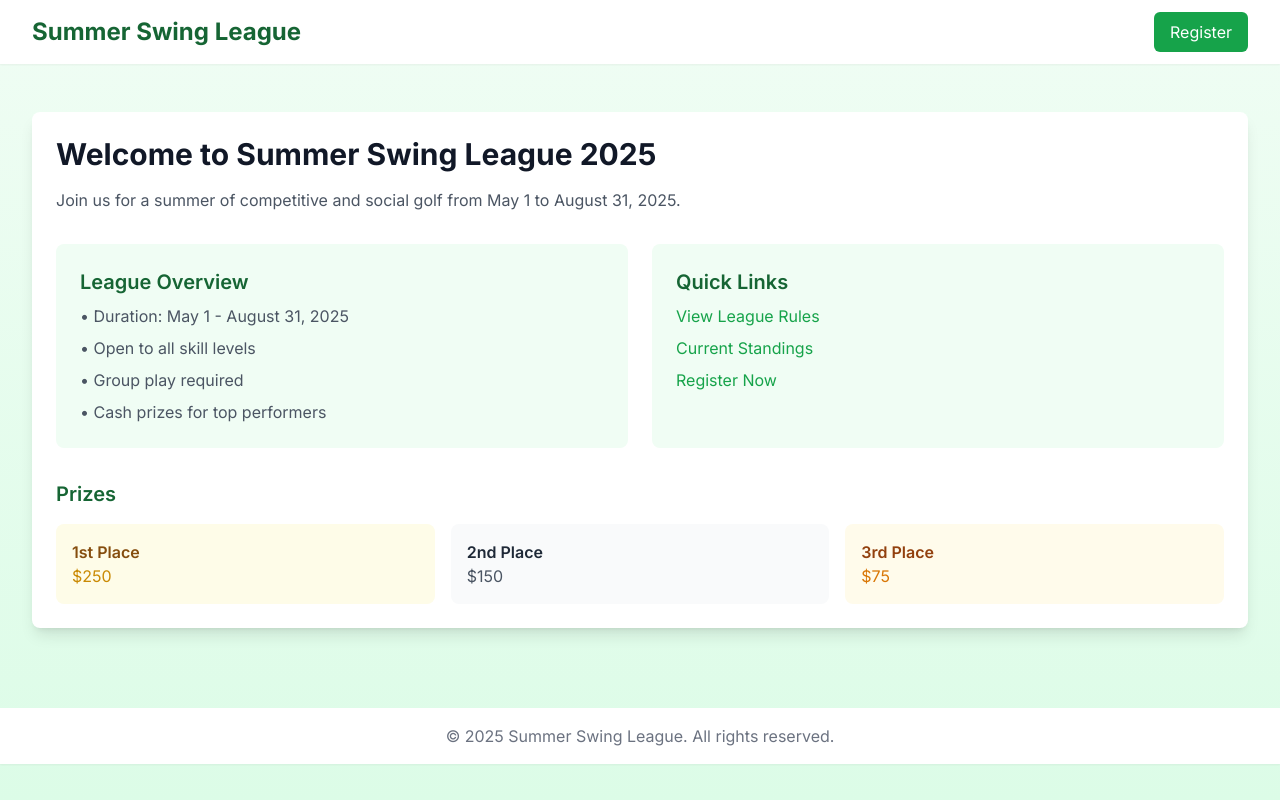
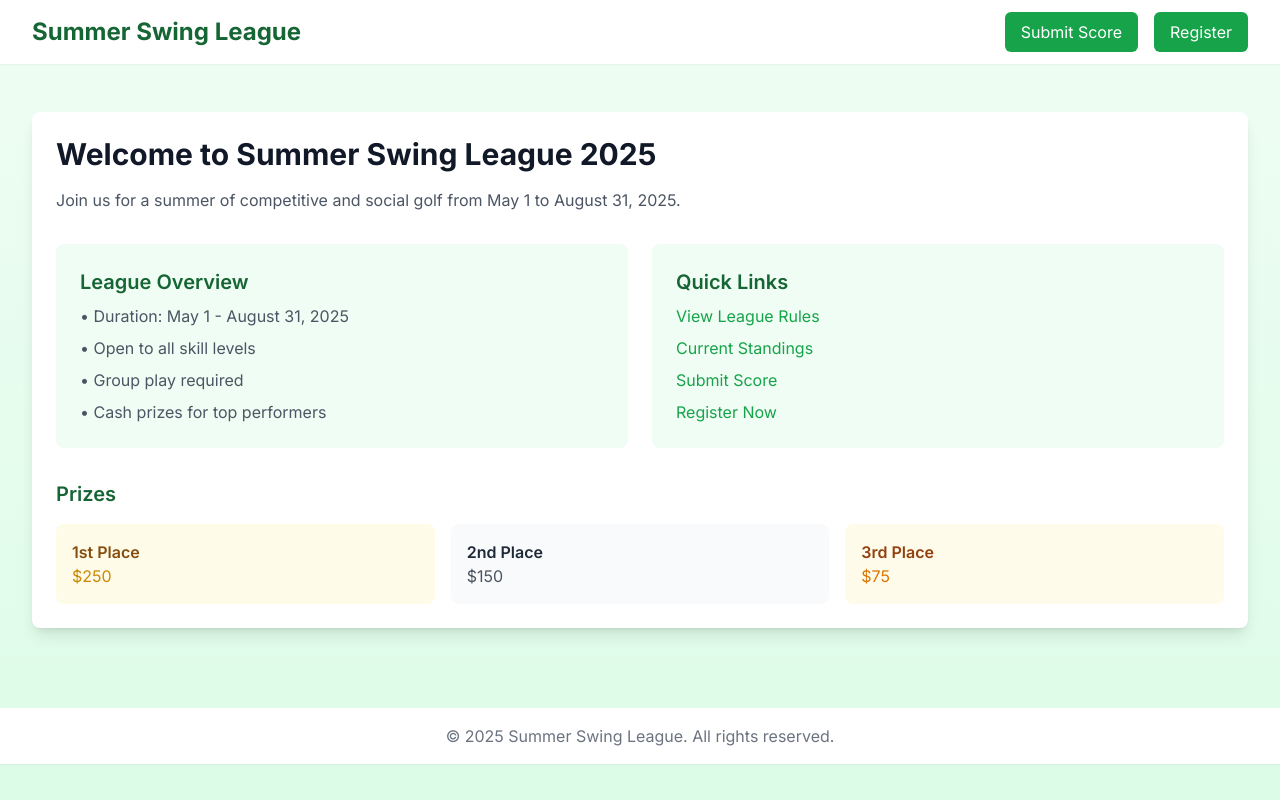
Before and after one commit to matthewmcalear/Summer-Swing-League, a Next.js app: page / in a window 1280 px wide. Built offline with nearby package versions, Linux system fonts and the light colour scheme.

Commit message:
Add Submit Score link to homepage navigation and quick links

```diff
--- a/app/page.tsx
+++ b/app/page.tsx
@@ -12,6 +12,9 @@ export default function Home() {
               </div>
             </div>
             <div className="flex items-center">
+              <Link href="/submit-score" className="ml-4 px-4 py-2 rounded-md bg-green-600 text-white hover:bg-green-700">
+                Submit Score
+              </Link>
               <Link href="/register" className="ml-4 px-4 py-2 rounded-md bg-green-600 text-white hover:bg-green-700">
                 Register
               </Link>
@@ -50,6 +53,11 @@ export default function Home() {
                   <li>
                     <Link href="/standings" className="text-green-600 hover:text-green-800">
                       Current Standings
+                    </Link>
+                  </li>
+                  <li>
+                    <Link href="/submit-score" className="text-green-600 hover:text-green-800">
+                      Submit Score
                     </Link>
                   </li>
                   <li>
```
